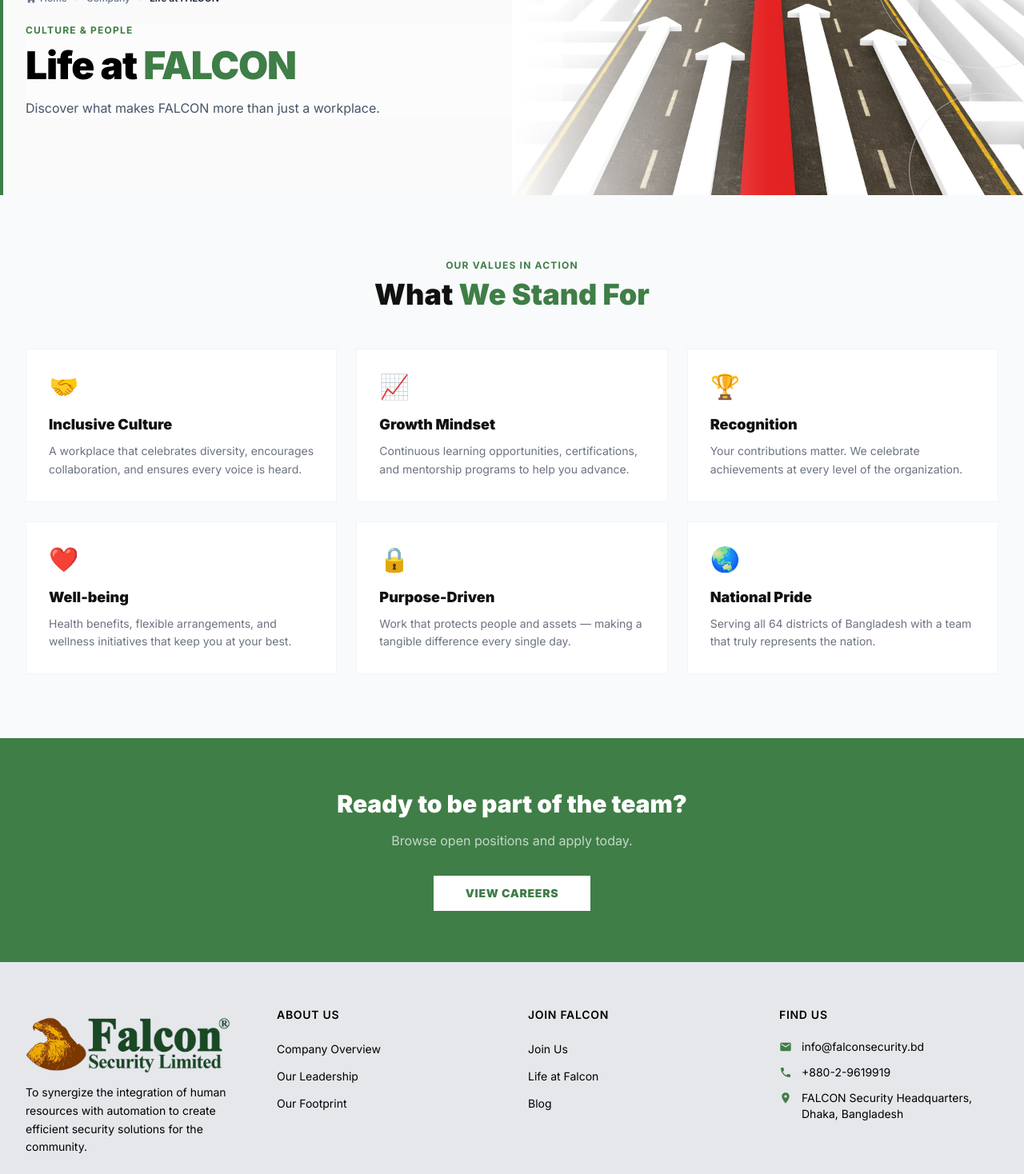
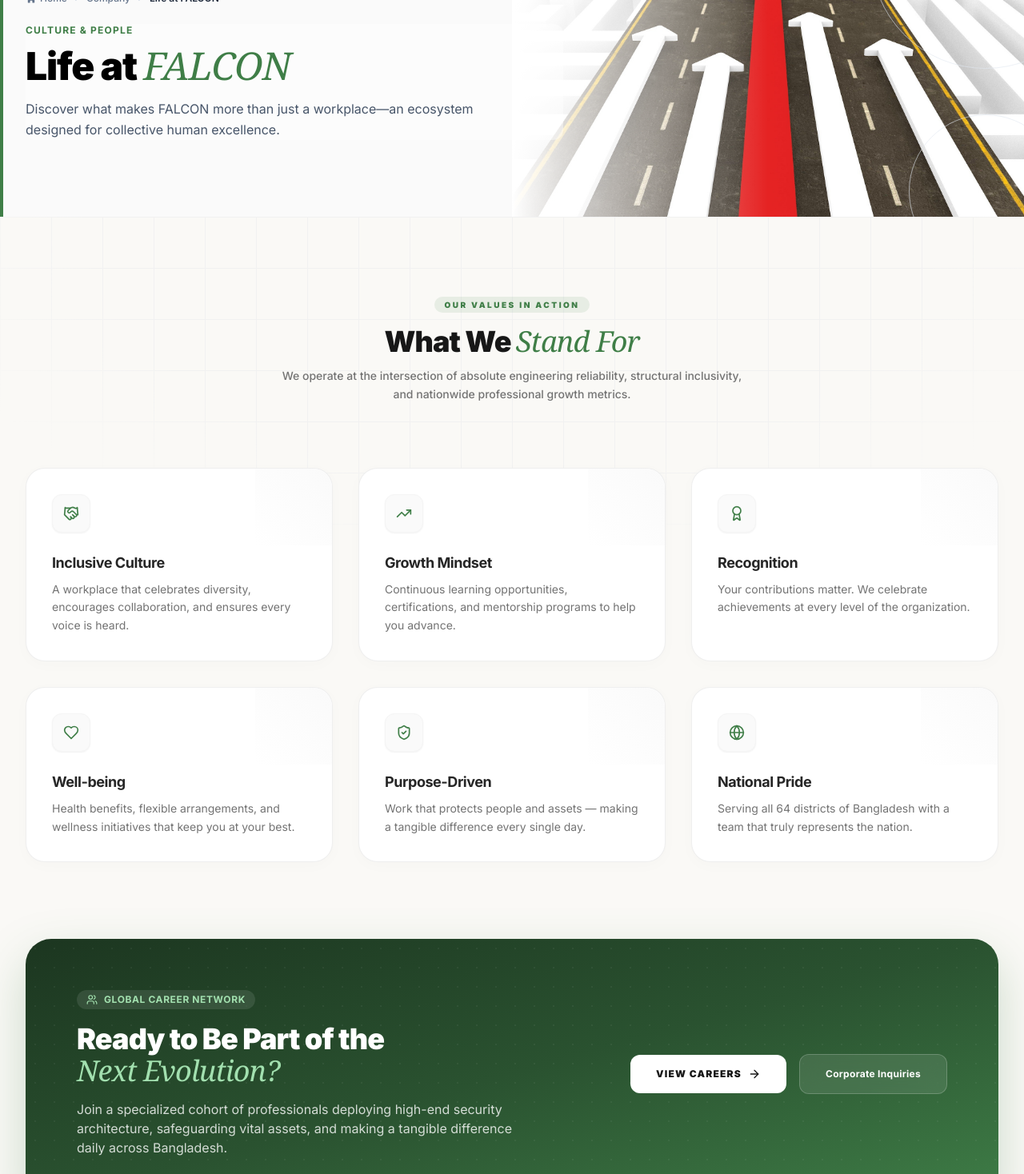
Before and after one commit to MHS676/falcon-frontend-site, a React (Vite) app: page /company/life in a window 1280 px wide. Shown: the part 260-1728 px from the top of the page at 80% size. Built offline with nearby package versions, Linux system fonts and the light colour scheme; no server answers.

Commit message:
lifeatfalcon

```diff
--- a/src/pages/company/LifeAtFalcon.jsx
+++ b/src/pages/company/LifeAtFalcon.jsx
@@ -1,111 +1,128 @@
 import { useState } from 'react'
 import PageHero from '../../components/ui/PageHero'
-import { FiBell } from 'react-icons/fi'
+import {
+  LuHandshake,
+  LuTrendingUp,
+  LuAward,
+  LuHeart,
+  LuShieldCheck,
+  LuGlobe,
+  LuArrowRight,
+  LuUsers
+} from 'react-icons/lu'
 
-function LifeAtFalcon() {
+export default function LifeAtFalcon() {
   const [email, setEmail] = useState('')
   const [sent, setSent] = useState(false)
 
   const PILLARS = [
-    { icon: '🤝', title: 'Inclusive Culture', desc: 'A workplace that celebrates diversity, encourages collaboration, and ensures every voice is heard.' },
-    { icon: '📈', title: 'Growth Mindset', desc: 'Continuous learning opportunities, certifications, and mentorship programs to help you advance.' },
-    { icon: '🏆', title: 'Recognition', desc: 'Your contributions matter. We celebrate achievements at every level of the organization.' },
-    { icon: '❤️', title: 'Well-being', desc: 'Health benefits, flexible arrangements, and wellness initiatives that keep you at your best.' },
-    { icon: '🔒', title: 'Purpose-Driven', desc: 'Work that protects people and assets — making a tangible difference every single day.' },
-    { icon: '🌏', title: 'National Pride', desc: 'Serving all 64 districts of Bangladesh with a team that truly represents the nation.' },
+    { icon: LuHandshake, title: 'Inclusive Culture', desc: 'A workplace that celebrates diversity, encourages collaboration, and ensures every voice is heard.' },
+    { icon: LuTrendingUp, title: 'Growth Mindset', desc: 'Continuous learning opportunities, certifications, and mentorship programs to help you advance.' },
+    { icon: LuAward, title: 'Recognition', desc: 'Your contributions matter. We celebrate achievements at every level of the organization.' },
+    { icon: LuHeart, title: 'Well-being', desc: 'Health benefits, flexible arrangements, and wellness initiatives that keep you at your best.' },
+    { icon: LuShieldCheck, title: 'Purpose-Driven', desc: 'Work that protects people and assets — making a tangible difference every single day.' },
+    { icon: LuGlobe, title: 'National Pride', desc: 'Serving all 64 districts of Bangladesh with a team that truly represents the nation.' },
   ]
 
   return (
-    <div className="animate-fade-in">
+    <div className="bg-[#FAF9F6] min-h-screen font-sans selection:bg-[#3F7E47]/20 selection:text-[#3F7E47]">
+      {/* ── Modern Premium Page Hero ── */}
       <PageHero
-        eyebrow="Culture & People"
-        title={<>Life at <span className="text-[#3F7E47]">FALCON</span></>}
-        subtitle="Discover what makes FALCON more than just a workplace."
+        eyebrow="CULTURE & PEOPLE"
+        title={<>Life at <span className="text-[#3F7E47] font-serif italic font-light">FALCON</span></>}
+        subtitle="Discover what makes FALCON more than just a workplace—an ecosystem designed for collective human excellence."
         breadcrumbs={[{ label: 'Company', to: '/company/overview' }, { label: 'Life at FALCON' }]}
         backgroundImage="/documents/navlink_banner/company/lifeatfalcon.jpg"
       />
 
-      {/* ── Coming Soon Hero ── */}
-      {/* <section className="bg-dark py-24 relative overflow-hidden">
-        <div className="absolute -top-24 -right-24 w-96 h-96 rounded-full border border-white/5" />
-        <div className="absolute -bottom-16 -left-16 w-64 h-64 rounded-full border border-white/5" />
+      {/* ── Culture Pillars Section ── */}
+      <section className="py-24 max-w-7xl mx-auto px-4 sm:px-6 lg:px-8 relative overflow-hidden">
+        {/* Decorative Grid Mesh Background Accent */}
+        <div className="absolute inset-0 bg-[linear-gradient(to_right,#E5E7EB_1px,transparent_1px),linear-gradient(to_bottom,#E5E7EB_1px,transparent_1px)] bg-[size:4rem_4rem] [mask-image:radial-gradient(ellipse_60%_50%_at_50%_0%,#000_70%,transparent_100%)] opacity-40 pointer-events-none" />
 
-        <div className="max-w-3xl mx-auto px-4 sm:px-6 lg:px-8 text-center relative z-10">
-          <div className="inline-flex items-center gap-2 bg-[#3F7E47]/10 border border-primary/30 px-5 py-2 mb-8">
-            <span className="w-2 h-2 bg-[#3F7E47] rounded-full animate-pulse" />
-            <span className="text-[#3F7E47] text-xs font-bold uppercase tracking-widest">Coming Soon</span>
+        <div className="relative z-10">
+          <div className="text-center max-w-xl mx-auto mb-20">
+            <span className="text-[10px] font-black tracking-[0.25em] text-[#3F7E47] uppercase bg-[#3F7E47]/10 px-3 py-1 rounded-full">
+              OUR VALUES IN ACTION
+            </span>
+            <h2 className="text-3xl sm:text-4xl font-black text-neutral-900 tracking-tight mt-4 mb-3">
+              What We <span className="text-[#3F7E47] font-serif italic font-light">Stand For</span>
+            </h2>
+            <p className="text-sm text-neutral-500 font-medium leading-relaxed">
+              We operate at the intersection of absolute engineering reliability, structural inclusivity, and nationwide professional growth metrics.
+            </p>
           </div>
-          <h2 className="text-4xl md:text-5xl font-black text-white mb-6 leading-tight">
-            We're building something <span className="text-[#3F7E47]">special</span>
-          </h2>
-          <p className="text-white/60 text-lg max-w-xl mx-auto mb-10">
-            Our team is working on a dedicated space to showcase the people, stories, and culture that make FALCON
-            extraordinary. Check back soon.
-          </p>
 
-          <div className="flex flex-col sm:flex-row gap-3 justify-center">
-            {sent ? (
-              <div className="flex items-center gap-2 text-green-400 text-sm font-semibold">
-                <FiBell className="w-4 h-4" />
-                You'll be notified when we launch!
-              </div>
-            ) : (
-              <>
-                <input
-                  type="email"
-                  placeholder="Enter your email"
-                  value={email}
-                  onChange={(e) => setEmail(e.target.value)}
-                  className="bg-white/10 border border-white/20 text-white placeholder:text-white/40 px-5 py-3 text-sm focus:outline-none focus:border-primary transition-colors flex-1 max-w-xs"
-                />
-                <button
-                  onClick={() => email.includes('@') && setSent(true)}
-                  className="bg-[#3F7E47] text-white font-bold uppercase tracking-wider text-sm px-8 py-3 hover:bg-[#3F7E47] transition-colors"
-                >
-                  Notify Me
-                </button>
-              </>
-            )}
-          </div>
-        </div>
-      </section> */}
+          {/* Premium Tactile Grid Structure */}
+          <div className="grid grid-cols-1 md:grid-cols-2 lg:grid-cols-3 gap-8">
+            {PILLARS.map((p, idx) => (
+              <div
+                key={idx}
+                className="group relative bg-white border border-neutral-200/60 rounded-[24px] p-8 shadow-[0_4px_20px_rgba(0,0,0,0.02)] hover:shadow-[0_20px_40px_rgba(0,0,0,0.05)] hover:-translate-y-1.5 transition-all duration-300"
+              >
+                {/* Micro-interactive Corner Accent */}
+                <div className="absolute top-0 right-0 w-24 h-24 bg-gradient-to-bl from-neutral-50 to-transparent rounded-tr-[24px] pointer-events-none" />
 
-      {/* ── Culture pillars ── */}
-      <section className="py-20 bg-gray-50">
-        <div className="max-w-7xl mx-auto px-4 sm:px-6 lg:px-8">
-          <div className="text-center mb-12">
-            <p className="text-[#3F7E47] text-xs font-bold uppercase tracking-widest mb-2">Our Values in Action</p>
-            <h2 className="text-3xl md:text-4xl font-black text-dark">
-              What <span className="text-[#3F7E47]">We Stand For</span>
-            </h2>
-          </div>
-          <div className="grid grid-cols-1 sm:grid-cols-2 lg:grid-cols-3 gap-6">
-            {PILLARS.map((p) => (
-              <div key={p.title} className="bg-white border border-gray-100 p-7 hover:shadow-md transition-shadow group">
-                <div className="text-3xl mb-4">{p.icon}</div>
-                <h3 className="font-black text-dark text-lg mb-2 group-hover:text-[#3F7E47] transition-colors">{p.title}</h3>
-                <p className="text-gray-500 text-sm leading-relaxed">{p.desc}</p>
+                {/* Icon Wrapper */}
+                <div className="w-12 h-12 rounded-xl bg-neutral-50 flex items-center justify-center text-[#3F7E47] border border-neutral-100 group-hover:bg-[#3F7E47] group-hover:text-white group-hover:scale-110 shadow-sm transition-all duration-300 mb-6">
+                  <p.icon className="w-5 h-5 transition-transform duration-300" />
+                </div>
+
+                <h3 className="font-bold text-neutral-800 text-lg tracking-tight mb-2 group-hover:text-[#3F7E47] transition-colors duration-200">
+                  {p.title}
+                </h3>
+                <p className="text-neutral-500 text-sm leading-relaxed font-normal">
+                  {p.desc}
+                </p>
               </div>
             ))}
           </div>
         </div>
       </section>
 
-      {/* ── Join CTA ── */}
-      <section className="py-16 bg-[#3F7E47]">
-        <div className="max-w-4xl mx-auto px-4 sm:px-6 lg:px-8 text-center">
-          <h2 className="text-3xl font-black text-white mb-4">Ready to be part of the team?</h2>
-          <p className="text-white/70 mb-8">Browse open positions and apply today.</p>
-          <a
-            href="/join-us"
-            className="inline-block bg-white text-[#3F7E47] font-black uppercase tracking-wider text-sm px-10 py-3 hover:bg-gray-100 transition-colors"
-          >
-            View Careers
-          </a>
+      {/* ── Contemporary Split-Grid Call-To-Action Banner ── */}
+      <section className="max-w-7xl mx-auto px-4 sm:px-6 lg:px-8 pb-32">
+        <div className="relative rounded-[32px] overflow-hidden bg-gradient-to-br from-[#1C3620] via-[#2A5230] to-[#3F7E47] shadow-[0_24px_60px_rgba(63,126,71,0.25)] text-white p-8 sm:p-12 lg:p-16">
+
+          {/* Subtle Cyber Grid Layer Mask */}
+          <div className="absolute inset-0 bg-[radial-gradient(#ffffff_1px,transparent_1px)] [background-size:24px_24px] opacity-5 pointer-events-none" />
+
+          <div className="relative z-10 grid grid-cols-1 lg:grid-cols-12 gap-8 lg:gap-12 items-center">
+
+            {/* Left Content Column */}
+            <div className="lg:col-span-7 space-y-4 text-center lg:text-left">
+              <div className="inline-flex items-center gap-2 bg-white/10 backdrop-blur-md px-3 py-1 rounded-full text-xs font-bold tracking-wider text-[#A2E0AF]">
+                <LuUsers className="w-3.5 h-3.5" /> GLOBAL CAREER NETWORK
+              </div>
+              <h2 className="text-3xl sm:text-4xl font-black tracking-tight leading-none">
+                Ready to Be Part of the <br />
+                <span className="text-[#A2E0AF] font-serif italic font-light">Next Evolution?</span>
+              </h2>
+              <p className="text-white/80 text-sm sm:text-base font-normal max-w-xl leading-relaxed">
+                Join a specialized cohort of professionals deploying high-end security architecture, safeguarding vital assets, and making a tangible difference daily across Bangladesh.
+              </p>
+            </div>
+
+            {/* Right Action Trigger Column */}
+            <div className="lg:col-span-5 flex flex-col sm:flex-row items-center justify-center lg:justify-end gap-4">
+              <a
+                href="/join-us"
+                className="w-full sm:w-auto inline-flex items-center justify-center gap-2 bg-white text-neutral-900 font-black uppercase tracking-widest text-xs px-8 py-4 rounded-xl hover:bg-neutral-50 hover:shadow-lg active:scale-95 transition-all duration-200 group/btn"
+              >
+                <span>View Careers</span>
+                <LuArrowRight className="w-4 h-4 group-hover/btn:translate-x-1 transition-transform" />
+              </a>
+              <a
+                href="/contact"
+                className="w-full sm:w-auto inline-flex items-center justify-center bg-white/10 backdrop-blur-md text-white border border-white/20 font-bold tracking-wide text-xs px-8 py-4 rounded-xl hover:bg-white/20 active:scale-95 transition-all duration-200"
+              >
+                Corporate Inquiries
+              </a>
+            </div>
+
+          </div>
         </div>
       </section>
     </div>
   )
 }
-
-export default LifeAtFalcon
```
